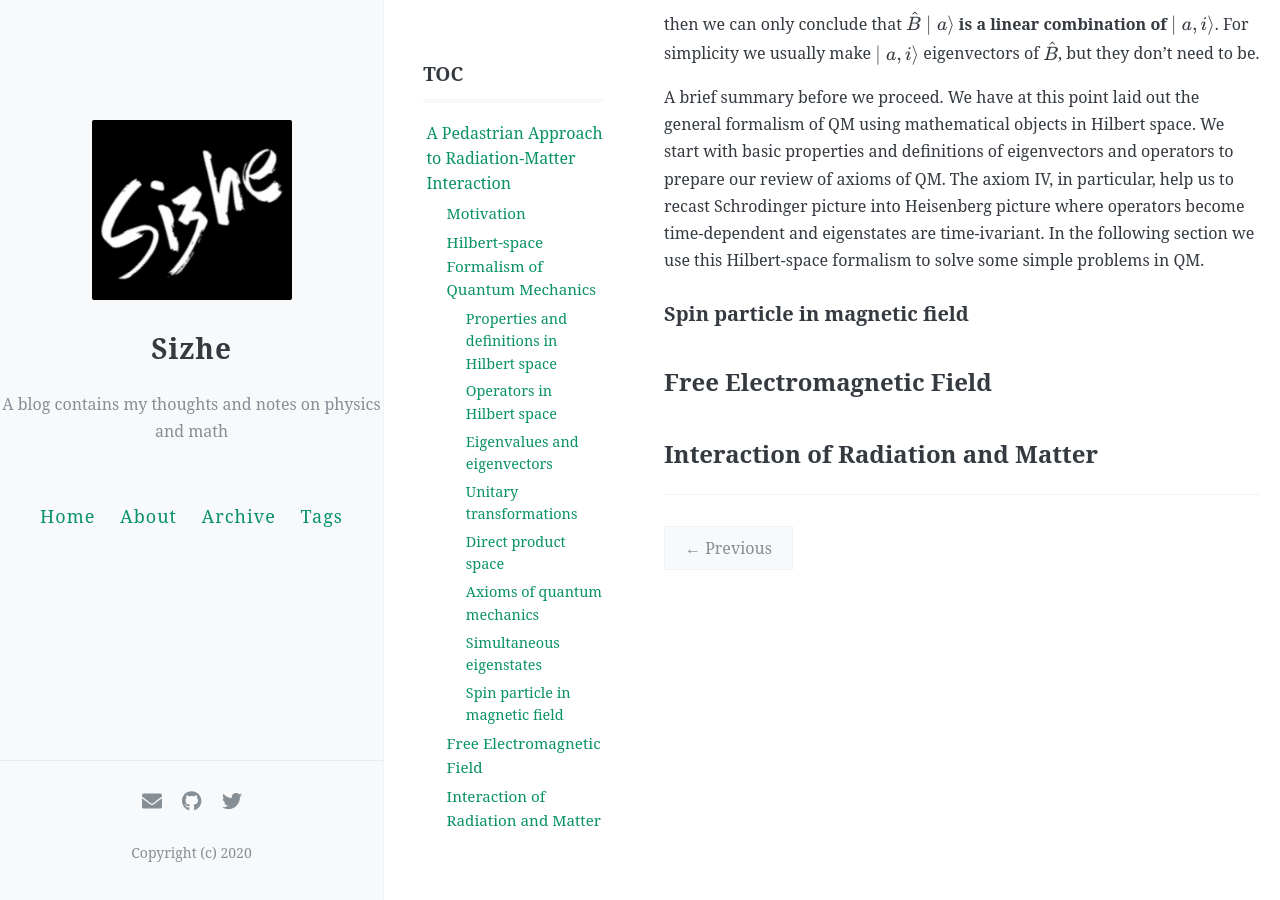
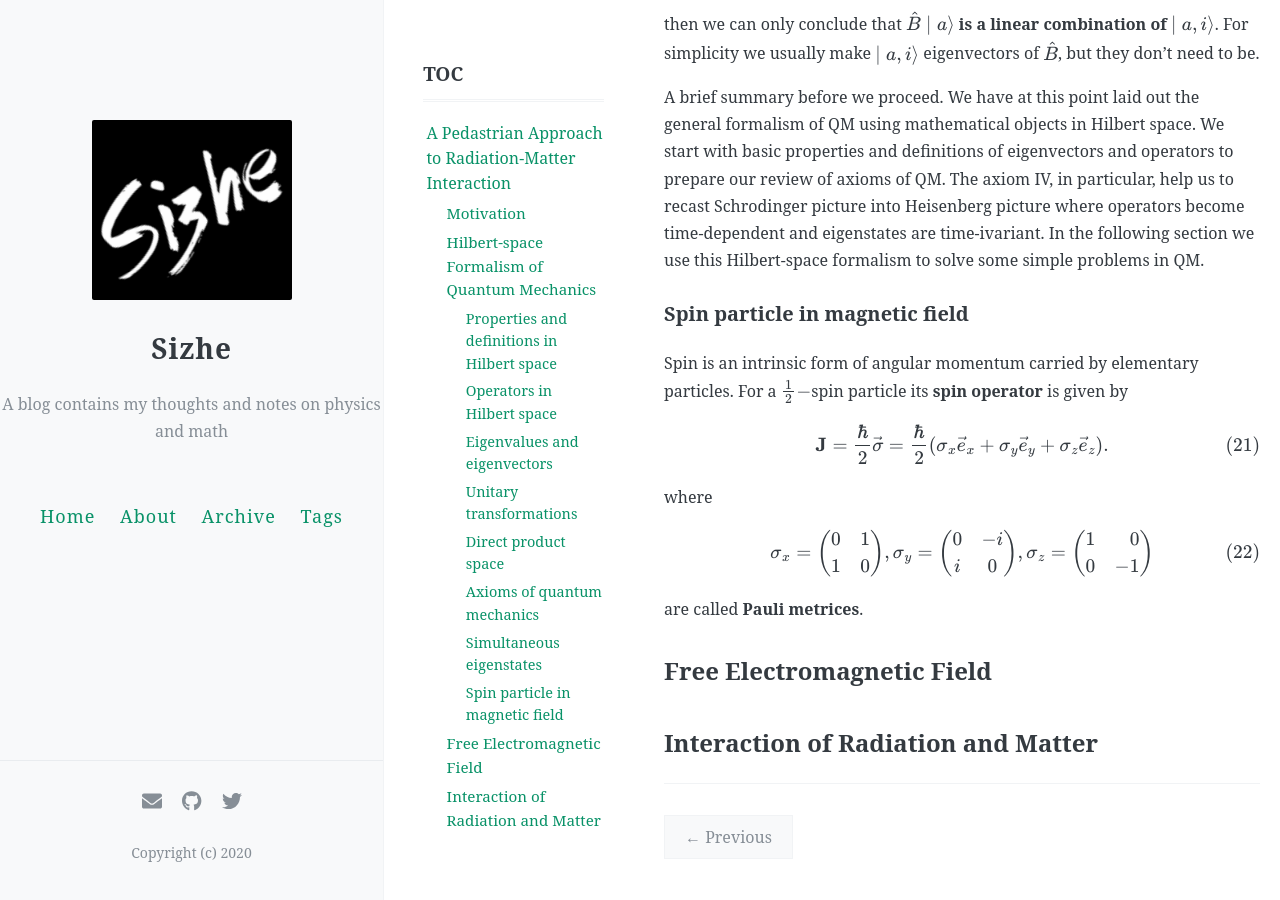
Before and after one commit to Lonitch/Lonitch.github.io, a Jekyll site: the page built from _posts/2020-06-27-Radiation-Matter-Interaction.md, in a window 1280 px wide and 900 px high, scrolled down 8430 px. Built offline with Jekyll 4.4.1, drawn with Linux system fonts in a browser that asks for light colours; formulas are drawn with MathJax 3; comment, search, counter and statistics services are not loaded.

Commit message:
Update 2020-06-27-Radiation-Matter-Interaction.md

```diff
--- a/_posts/2020-06-27-Radiation-Matter-Interaction.md
+++ b/_posts/2020-06-27-Radiation-Matter-Interaction.md
@@ -339,8 +339,26 @@ then we can only conclude that **$\hat{B}\mid a \rangle$ is a linear combination
 A brief summary before we proceed. We have at this point laid out the general formalism of QM using mathematical objects in Hilbert space. We start with basic properties and definitions of eigenvectors and operators to prepare our review of axioms of QM. The axiom IV, in particular, help us to recast Schrodinger picture into Heisenberg picture where operators become time-dependent and eigenstates are time-ivariant. In the following section we use this Hilbert-space formalism to solve some simple problems in QM.
 
 ### Spin particle in magnetic field
+Spin is an intrinsic form of angular momentum carried by elementary particles. For a $\frac{1}{2}-$spin particle its **spin operator** is given by
 
+$$
+\mathbf{J}=\frac{\hbar}{2}\vec{\sigma}=\frac{\hbar}{2}(\sigma_x\vec{e}_x+\sigma_y\vec{e}_y+\sigma_z\vec{e}_z) \tag{21}.
+$$
 
+where
+
+$$\sigma_{x}=\left(\begin{array}{cc}
+0 & 1 \\
+1 & 0
+\end{array}\right), \sigma_{y}=\left(\begin{array}{cc}
+0 & -i \\
+i & 0
+\end{array}\right), \sigma_{z}=\left(\begin{array}{rr}
+1 & 0 \\
+0 & -1
+\end{array}\right)\tag{22}$$
+
+are called **Pauli metrices**.
 ## Free Electromagnetic Field
 
 ## Interaction of Radiation and Matter
```
